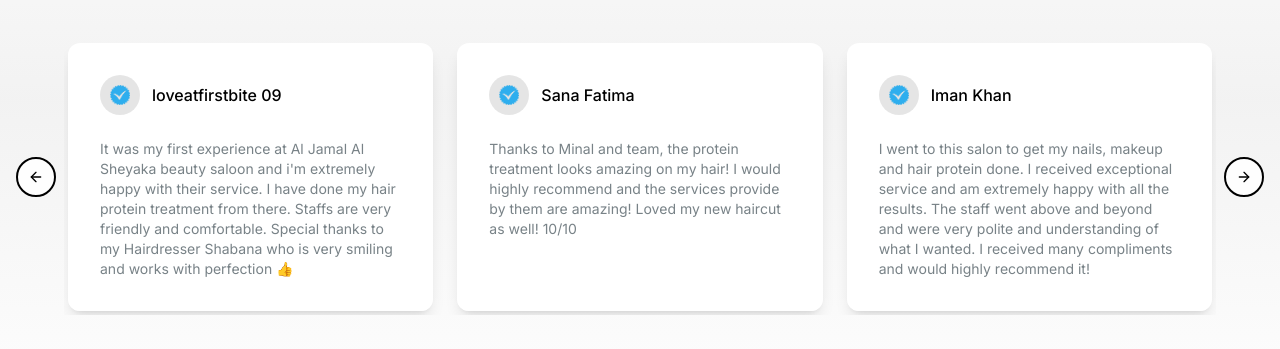
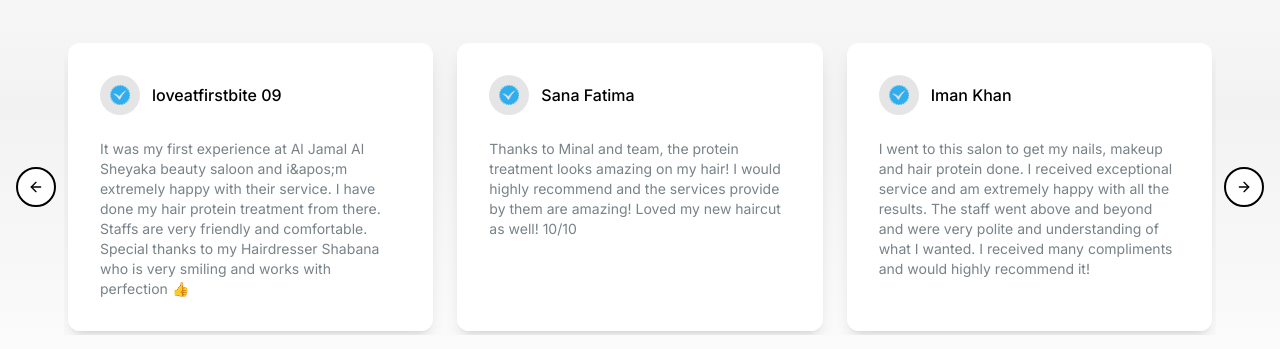
Before and after one commit to lukef7fywmrp/al-jamal-al-sheyaka, a Next.js app: page / in a window 1280 px wide. Shown: the part 4220-4569 px from the top of the page. Built offline with nearby package versions, Linux system fonts and the light colour scheme.

Commit message:
escape entity

```diff
--- a/src/components/testimonials.tsx
+++ b/src/components/testimonials.tsx
@@ -17,7 +17,7 @@ export function Testimonials() {
     {
       name: "loveatfirstbite 09",
       content:
-        "It was my first experience at Al Jamal Al Sheyaka beauty saloon and i'm extremely happy with their service. I have done my hair protein treatment from there. Staffs are very friendly and comfortable. Special thanks to my Hairdresser Shabana who is very smiling and works with perfection 👍",
+        "It was my first experience at Al Jamal Al Sheyaka beauty saloon and i&apos;m extremely happy with their service. I have done my hair protein treatment from there. Staffs are very friendly and comfortable. Special thanks to my Hairdresser Shabana who is very smiling and works with perfection 👍",
     },
     {
       name: "Sana Fatima",
@@ -74,8 +74,8 @@ export function Testimonials() {
             transition={{ delay: 0.4, duration: 0.8 }}
             className="mx-auto max-w-2xl text-sm sm:text-base text-muted-foreground"
           >
-            Your satisfaction is our top priority. We'll work closely with you to ensure that we
-            exceed your expectations.
+            Your satisfaction is our top priority. We&apos;ll work closely with you to ensure that
+            we exceed your expectations.
           </motion.p>
         </div>
 
```
